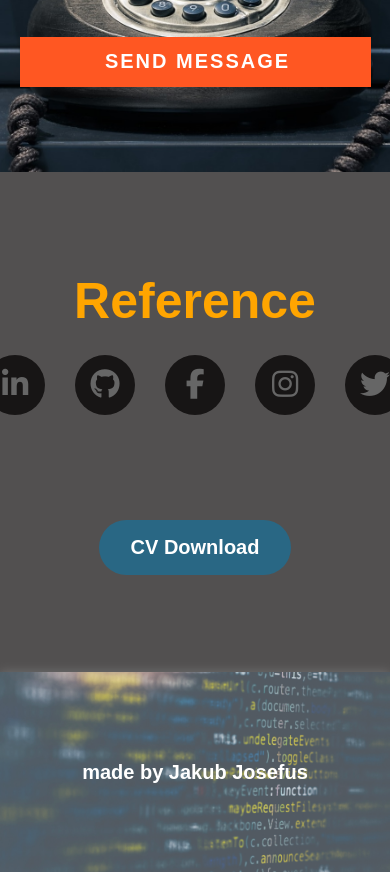
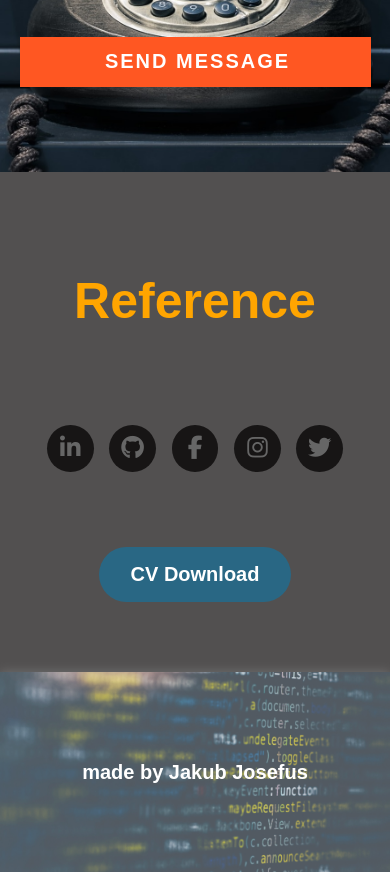
Before and after one commit to jakub-josefus/homepage, a plain HTML site: page index.html in a window 390 px wide. Shown: the part 4518-5390 px from the top of the page. Drawn offline with Linux system fonts and the light colour scheme.

Commit message:
responsive icons

```diff
--- a/font-style.css
+++ b/font-style.css
@@ -429,5 +429,4 @@ z-index: 1;
         width: 15vw;
         height: 5vw;
     }
-
 }
--- a/index.html
+++ b/index.html
@@ -179,7 +179,7 @@
             <h1 class="h1exp">Reference</h1>
         </div>
 
-  <div class="row">
+  <div class="row"    style="margin-top: 70px;">
         <ul class="ulIcons">
 
             <a href="https://www.linkedin.com/in/jakubjosefus/" target="_blank"><li class="liIcons"><i class="fab fa-linkedin-in"></i></li></a>
@@ -191,7 +191,7 @@
     </div>
 
 
-        <div class="row" style="padding-top: 100px;">
+        <div class="row" style="padding-top: 70px;">
             <a class="paddingref" href="images/cv/Jakub Josefus.pdf" target="_blank" download="My cv">
                 <button class="buttCv">
                     <h1 class="h1cvdownload">CV Download</h1>
--- a/style.css
+++ b/style.css
@@ -481,3 +481,15 @@ transition: .5s;
     text-align: center;
 	margin-top: -50px;
   }
+  @media screen and (max-width:500px){
+    .ulIcons .liIcons {
+        font-size: 6vw;
+        height: 12vw;
+        width: 12vw;
+        line-height: 12vw;
+		margin: 0 2vw;
+    }
+	.pic{
+		height: 18vw;
+	}
+}
```
